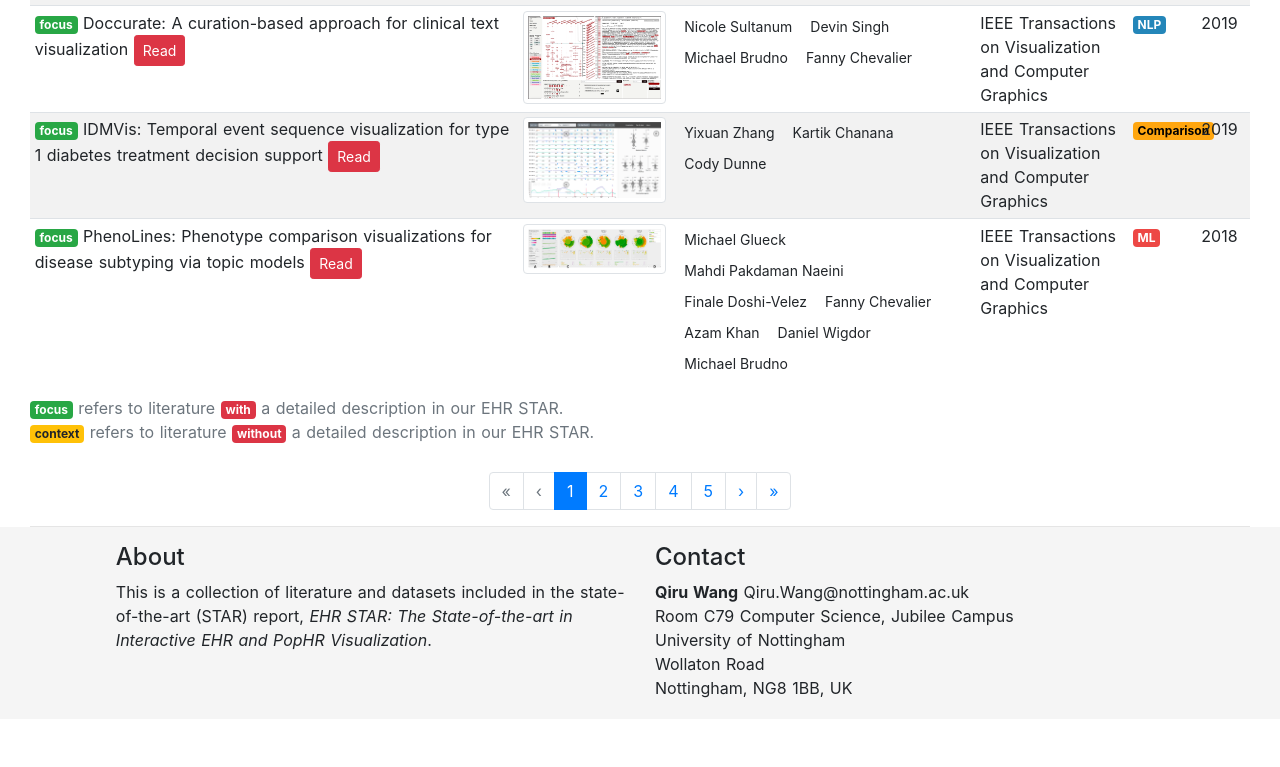
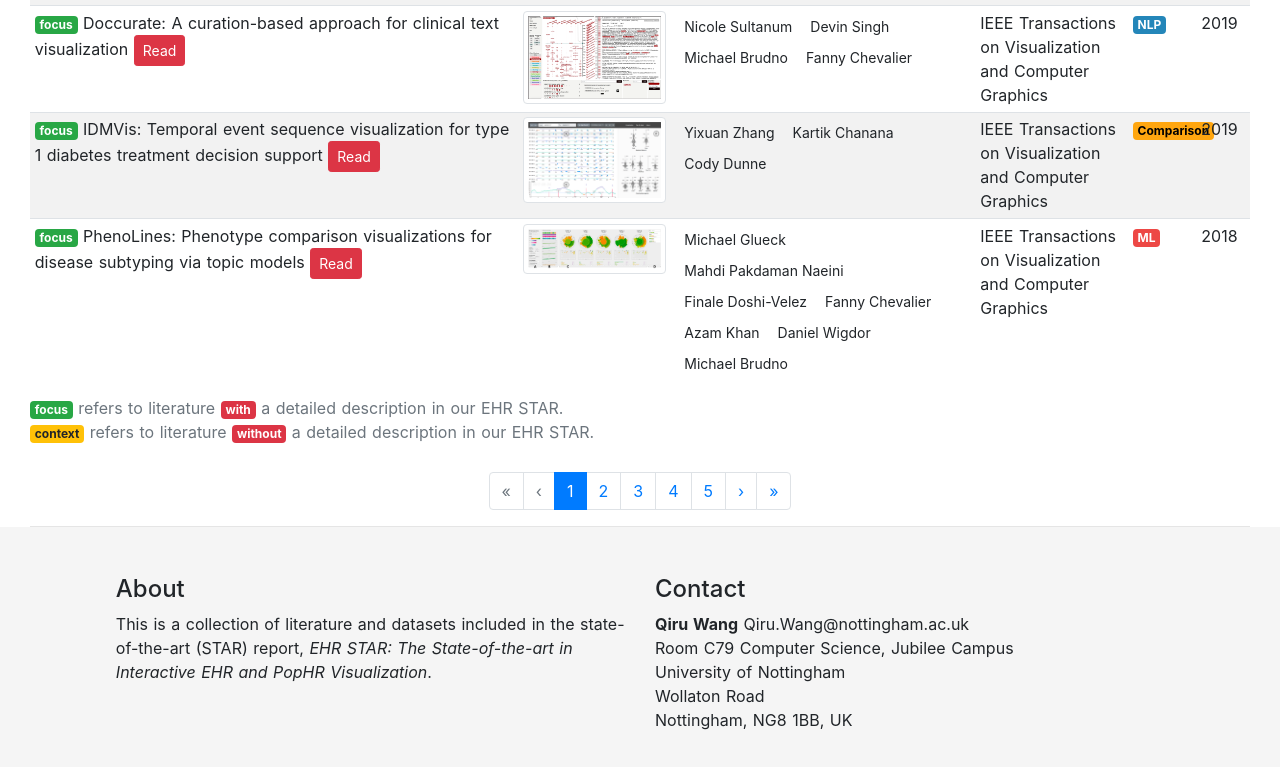
Before and after one commit to HenryQW/EHR-STAR, a Nuxt app: page / in a window 1280 px wide. Shown: the part 1230-1997 px from the top of the page. Before the commit the page ends 1949 px from the top, so only its background shows below. Built offline with nearby package versions, Linux system fonts and the light colour scheme.

Commit message:
feat: adjust footer height

```diff
--- a/components/Footer.vue
+++ b/components/Footer.vue
@@ -1,5 +1,5 @@
 <template>
-  <footer class="footer px-2 py-3">
+  <footer class="footer px-2 py-lg-5 py-4">
     <b-row>
       <b-col cols="5" offset="1">
         <h4>About</h4>
--- a/layouts/default.vue
+++ b/layouts/default.vue
@@ -22,7 +22,7 @@ html {
 }
 
 body {
-  margin-bottom: 12em; /* Margin bottom by footer height */
+  margin-bottom: 15em; /* Margin bottom by footer height */
 }
 
 *,
@@ -36,7 +36,7 @@ body {
   position: absolute;
   bottom: 0;
   width: 100%;
-  height: 12rem; /* Set the fixed height of the footer here */
+  height: 15rem; /* Set the fixed height of the footer here */
   background-color: #f5f5f5;
 }
 </style>
```
